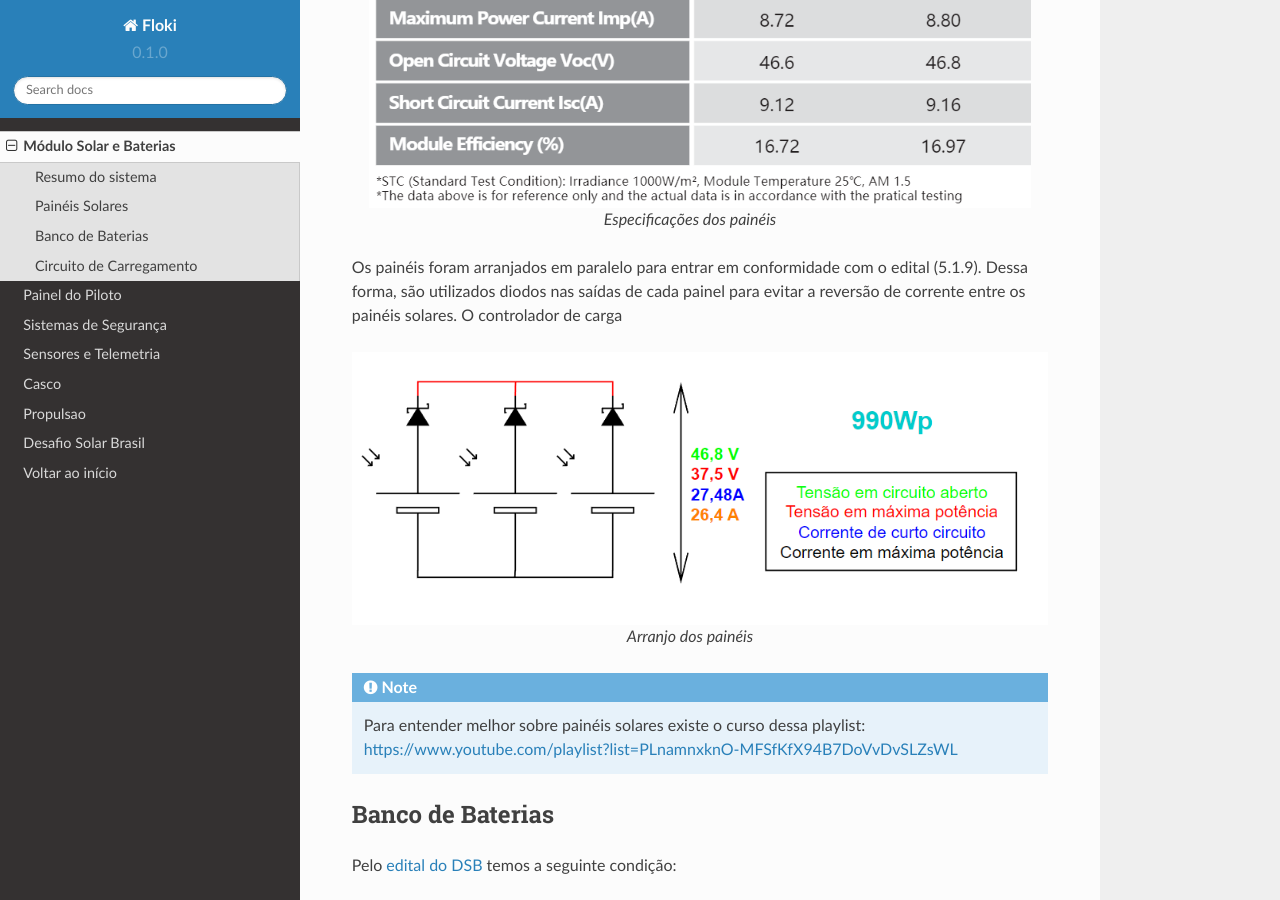
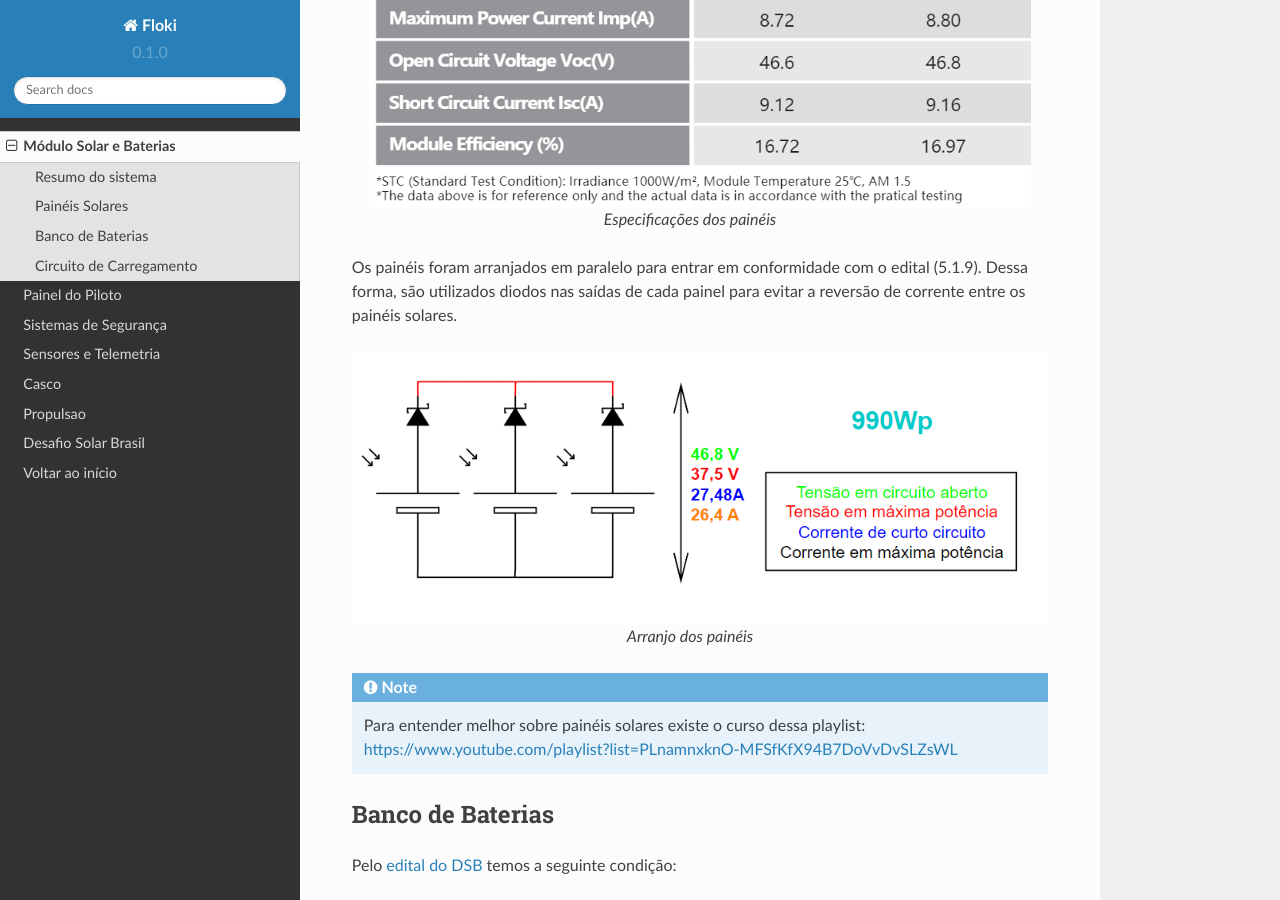
Before and after one commit to polinautico/RTD-Floki, a Sphinx documentation site: the page built from docs/source/modulo_soloar_e_baterias.rst, in a window 1280 px wide and 900 px high, scrolled down 1267 px. Built offline with Sphinx 7.4.7 and the Read the Docs theme 2.0.0, drawn with Linux system fonts in a browser that asks for light colours.

```diff
--- a/docs/source/modulo_soloar_e_baterias.rst
+++ b/docs/source/modulo_soloar_e_baterias.rst
@@ -28,7 +28,7 @@
 
    Especificações dos painéis
 
-Os painéis foram arranjados em paralelo para entrar em conformidade com o edital (5.1.9). Dessa forma, são utilizados diodos nas saídas de cada painel para evitar a reversão de corrente entre os painéis solares. O controlador de carga
+Os painéis foram arranjados em paralelo para entrar em conformidade com o edital (5.1.9). Dessa forma, são utilizados diodos nas saídas de cada painel para evitar a reversão de corrente entre os painéis solares.
 
 .. figure:: https://raw.githubusercontent.com/polinautico/RTD-Floki/main/docs/source/diagramas/painel_solar_config.png
    :align: center
```
Also changed, not shown: 3 other files.
